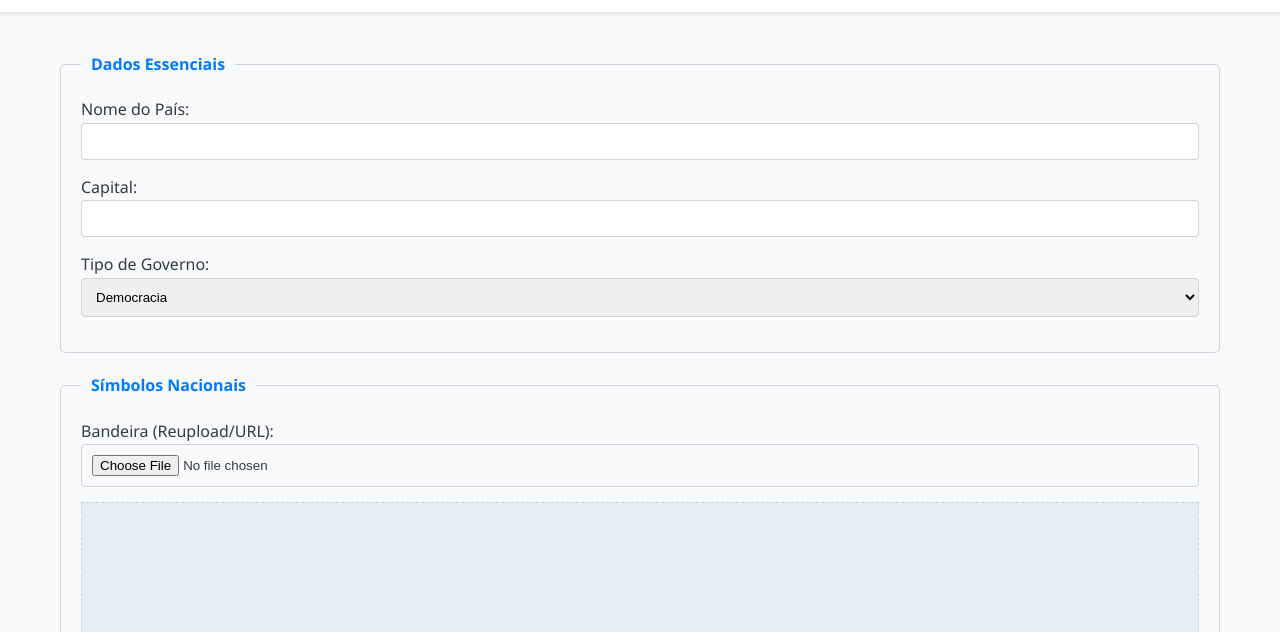
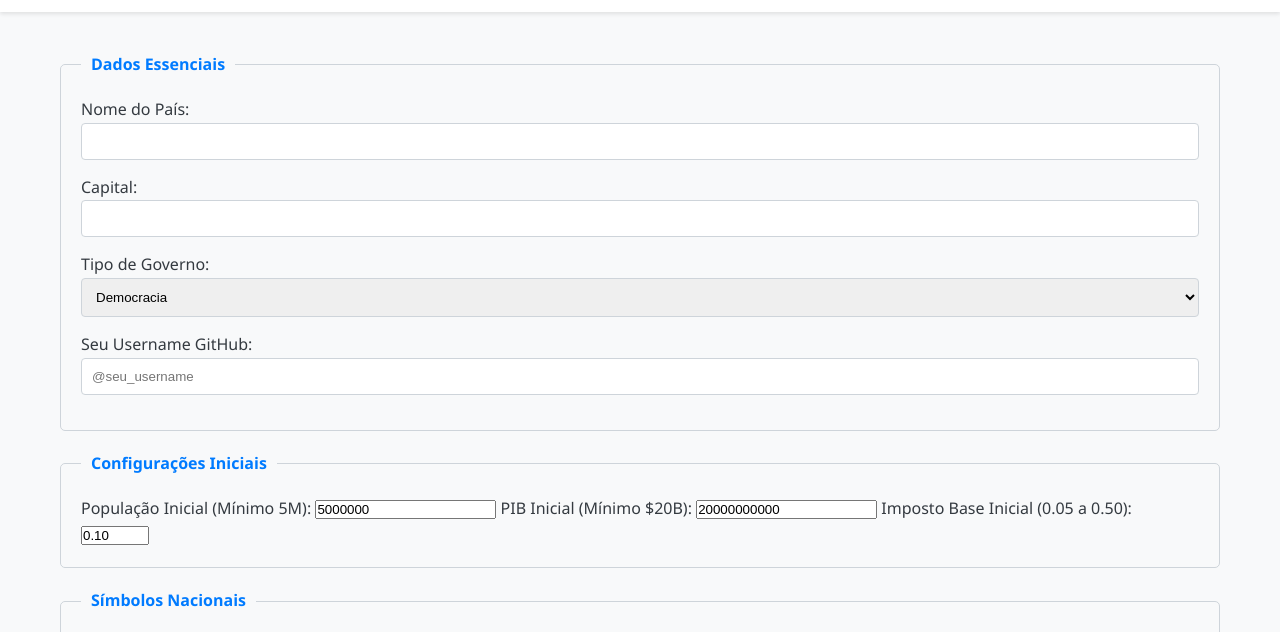
Before and after one commit to luispolis124/GitNations, a website: page html/ficha_do_pais.html in a window 1280 px wide. Shown: the part 150-782 px from the top of the page. Drawn offline with Linux system fonts and the light colour scheme.

Commit message:
Update government types and initial settings in form

```diff
--- a/html/ficha_do_pais.html
+++ b/html/ficha_do_pais.html
@@ -28,13 +28,31 @@
                     <option value="Democracia">Democracia</option>
                     <option value="Monarquia">Monarquia</option>
                     <option value="Ditadura">Ditadura</option>
-                    </select>
+                    <option value="Anarquia">Anarquia (Risco Alto)</option>
+                    <option value="Tecnocracia">Tecnocracia</option>
+                    <option value="Oligarquia">Oligarquia</option>
+                </select>
+
+                <label for="proprietario-github">Seu Username GitHub:</label>
+                <input type="text" id="proprietario-github" placeholder="@seu_username" required>
+            </fieldset>
+
+            <fieldset>
+                <legend>Configurações Iniciais</legend>
+                <label for="populacao-inicial">População Inicial (Mínimo 5M):</label>
+                <input type="number" id="populacao-inicial" value="5000000" min="5000000" step="1000000">
+
+                <label for="pib-inicial">PIB Inicial (Mínimo $20B):</label>
+                <input type="number" id="pib-inicial" value="20000000000" min="20000000000" step="1000000000">
+
+                <label for="imposto-inicial">Imposto Base Inicial (0.05 a 0.50):</label>
+                <input type="number" id="imposto-inicial" value="0.10" min="0.05" max="0.50" step="0.01">
             </fieldset>
 
             <fieldset>
                 <legend>Símbolos Nacionais</legend>
-                <label for="bandeira">Bandeira (Reupload/URL):</label>
-                <input type="file" id="bandeira" accept="image/*">
+                <label for="bandeira">URL da Bandeira (Ex: Link para Imagem no seu Fork):</label>
+                <input type="url" id="bandeira-url">
                 <div id="bandeira-preview"></div>
 
                 <label for="lema">Lema Nacional:</label>
@@ -44,11 +62,10 @@
                 <input type="url" id="hino">
             </fieldset>
 
-            <button type="submit">Fundar Nação e Enviar ao CGG (Pull Request)</button>
+            <button type="submit">Fundar Nação e Gerar Arquivo (Passo 1)</button>
         </form>
     </main>
 
     <script src="../js/creation_nation_user.js"></script>
-    <script src="../js/nation_users.js"></script>
-</body>
+    </body>
 </html>
```
